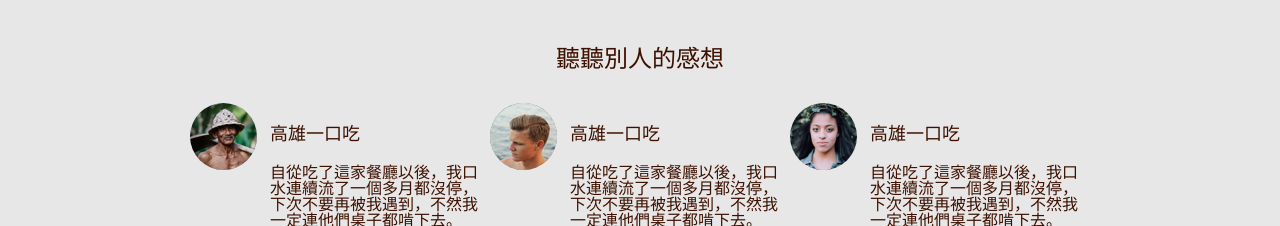
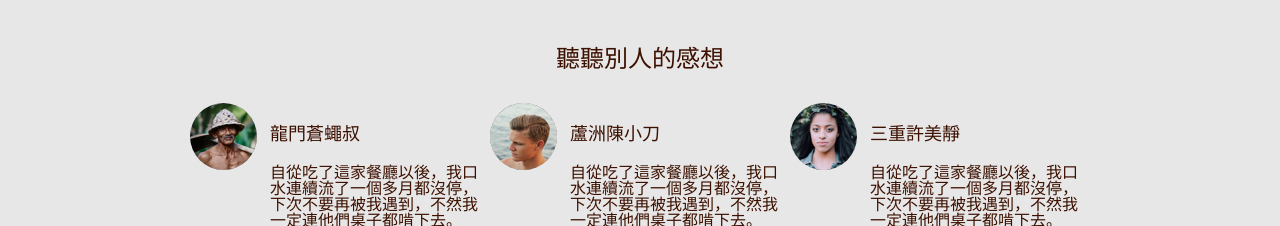
Before and after one commit to albertxx7/htmmml, a plain HTML site: page index.html in a window 1280 px wide. Shown: the part 1388-1614 px from the top of the page. Drawn offline with nearby package versions, Linux system fonts and the light colour scheme.

Commit message:
Update index.html

```diff
--- a/index.html
+++ b/index.html
@@ -98,7 +98,7 @@
                 <li>
                     <img src="./web/assets/avatar_1.png" alt="">
                     <div class="feedback">
-                        <h2>高雄一口吃</h2>
+                        <h2>龍門蒼蠅叔</h2>
                         <p>自從吃了這家餐廳以後，我口水連續流了一個多月都沒停，下次不要再被我遇到，不然我一定連他們桌子都啃下去。</p>
                         <h4> -- 產品經理</h4>
                     </div>
@@ -107,7 +107,7 @@
                 <li>
                     <img src="./web/assets/avatar_2.png" alt="">
                     <div class="feedback">
-                        <h2>高雄一口吃</h2>
+                        <h2>蘆洲陳小刀</h2>
                         <p>自從吃了這家餐廳以後，我口水連續流了一個多月都沒停，下次不要再被我遇到，不然我一定連他們桌子都啃下去。</p>
                         <h4> -- 金身道士</h4>
                     </div>
@@ -116,7 +116,7 @@
                 <li>
                     <img src="./web/assets/avatar_3.png" alt="">
                     <div class="feedback">
-                        <h2>高雄一口吃</h2>
+                        <h2>三重許美靜</h2>
                         <p>自從吃了這家餐廳以後，我口水連續流了一個多月都沒停，下次不要再被我遇到，不然我一定連他們桌子都啃下去。</p>
                         <h4> -- 美麗萬分</h4>
                     </div>
```
